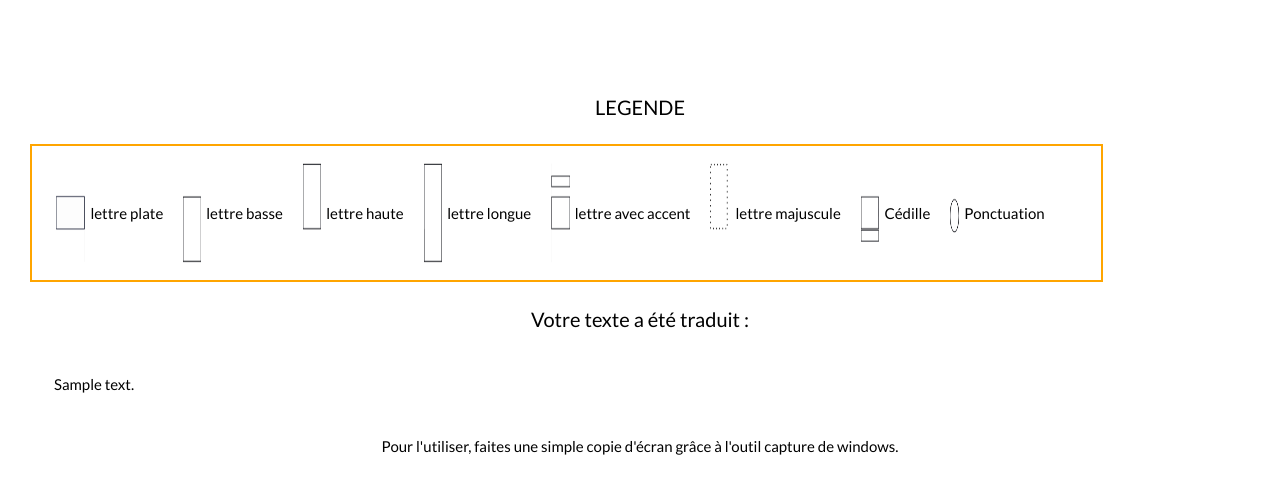
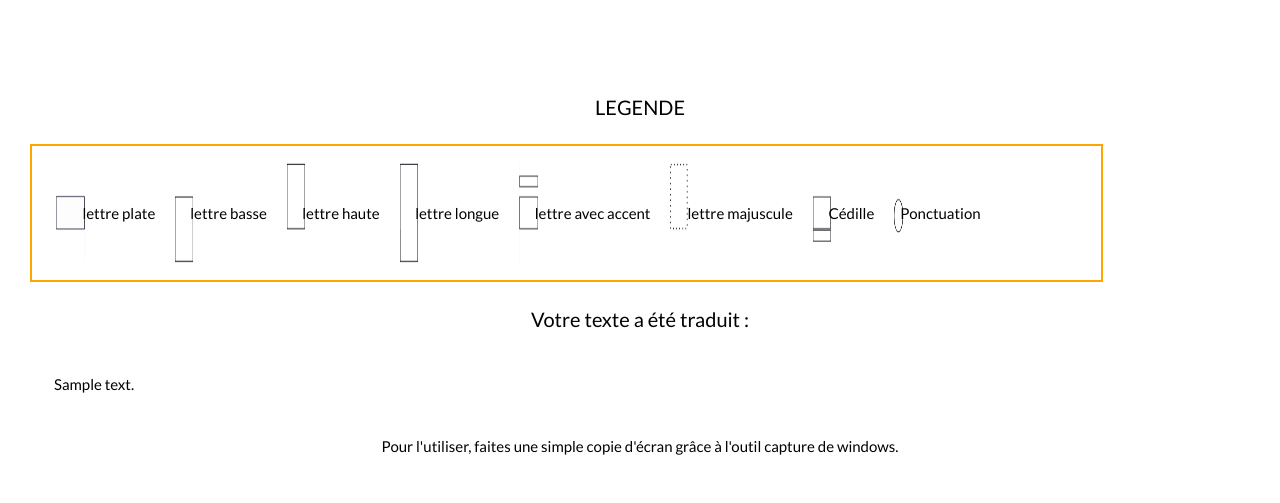
Before and after one commit to CelineMi/dysTrad, a Symfony app: template templates/result.html.twig in a window 1280 px wide. Shown: the top 503 px of the page. Run offline with Twig, Linux system fonts and the light colour scheme; the template is opened without the code that fills it: most values are stand-ins (such as "Sample title", 1, 10 or a date in 2020); some libraries are stand-ins or nearby versions.

Commit message:
remove vardump

```diff
--- a/public/css/style.css
+++ b/public/css/style.css
@@ -5,7 +5,7 @@ body{
 
 /*CSS for boxes display after translation*/
 .letter{
-    margin-right: 5px;
+    margin-right: -3px;
     margin-bottom: 5px;
     margin-top: 5px;
     /*float: left;*/
--- a/src/Controller/ContentController.php
+++ b/src/Controller/ContentController.php
@@ -176,7 +176,7 @@ class ContentController extends AbstractController
      * @return array
      */
     public function replaceWordBySigns($letter, array $arrayWord): array
-    {   var_dump($letter);
+    {
         if (in_array($letter, self::upperKase)) {
             $arrayWord [] = 'upperKase';
 
```
